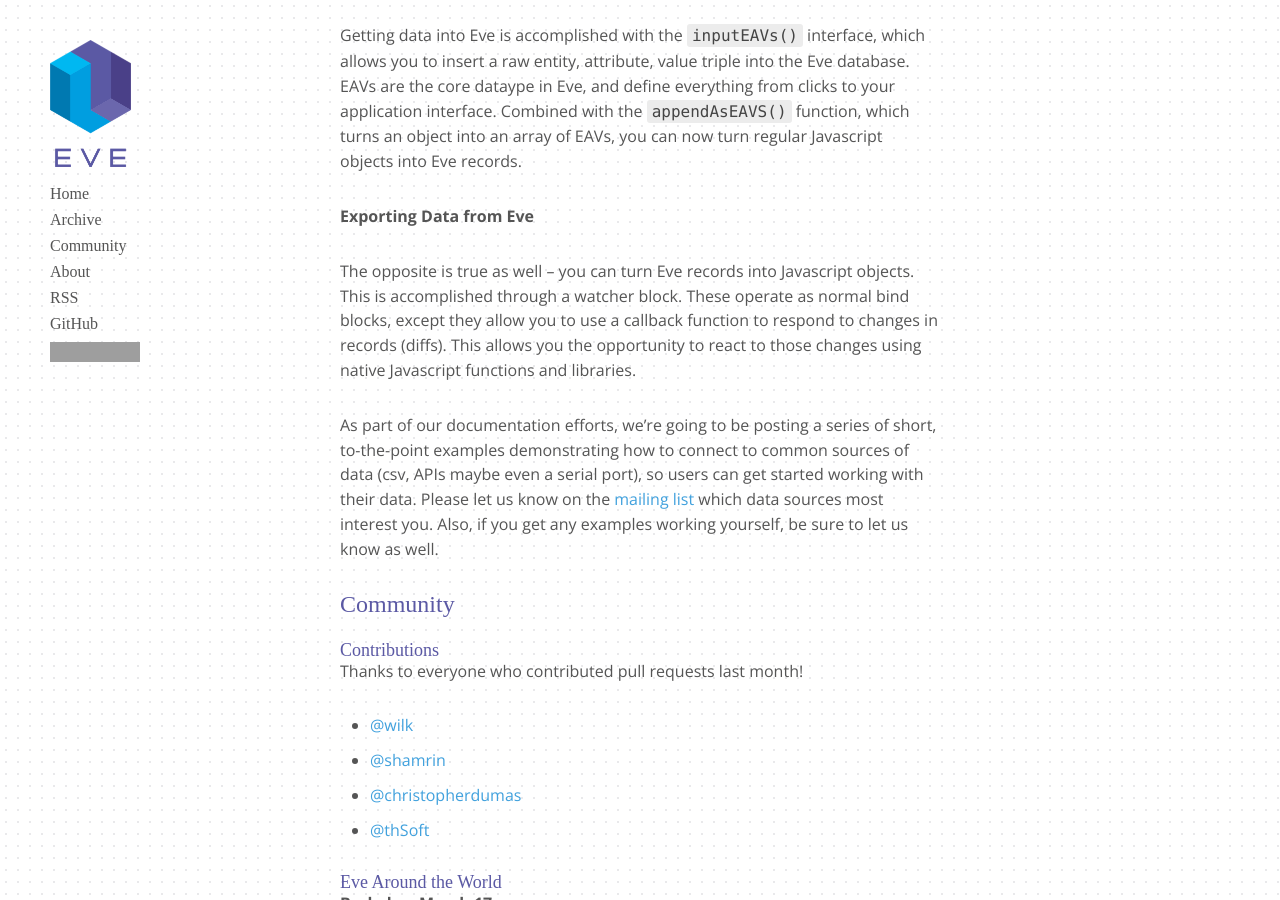
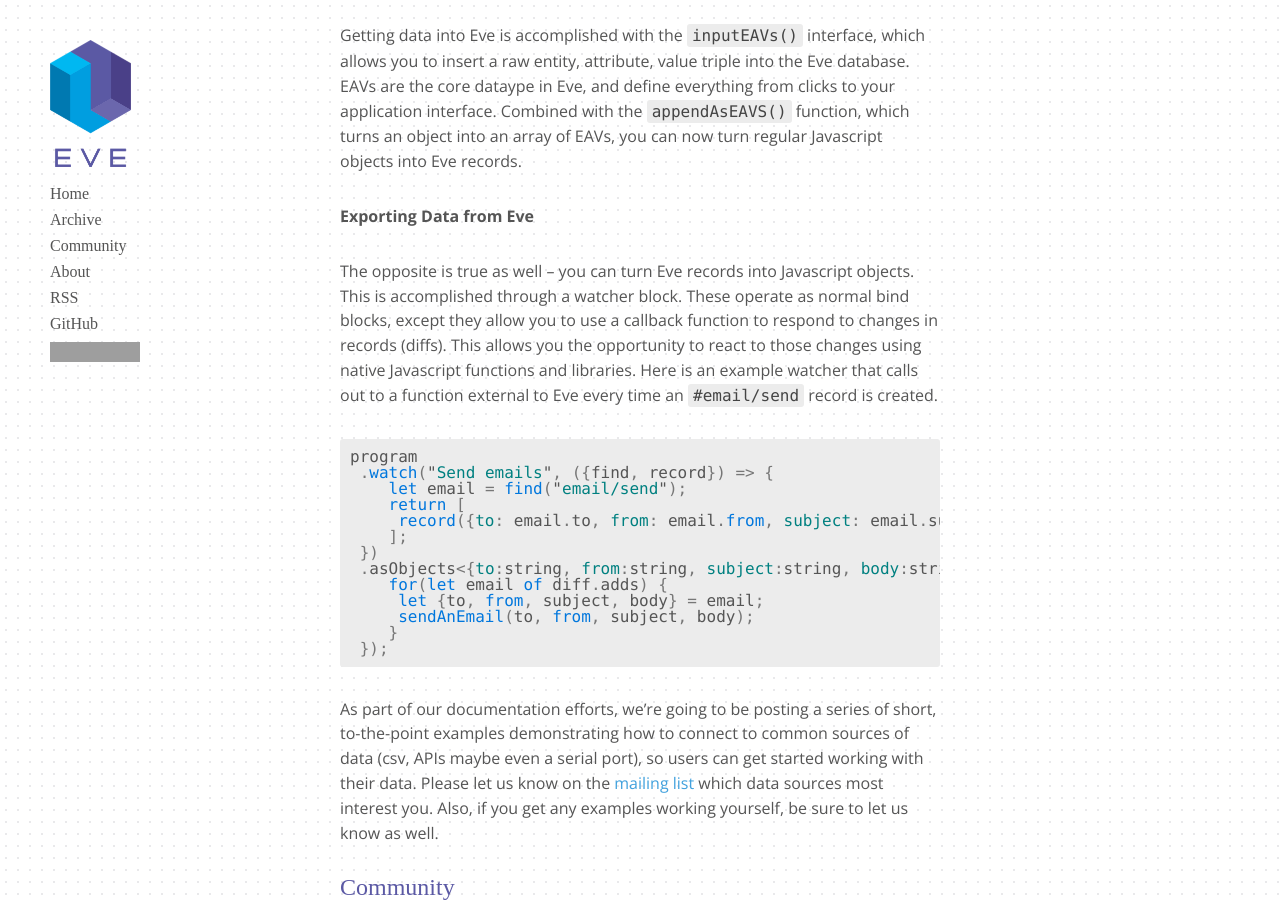
Before and after one commit to Kodowa/incidentalcomplexity, a Jekyll site: the page built from _posts/2017-04-06-march.md, in a window 1280 px wide and 900 px high, scrolled down 2352 px. Built offline with Jekyll 4.4.1, drawn with Linux system fonts in a browser that asks for light colours; some web fonts are replaced; some of the changed text lies outside the part shown; grey boxes are pictures that could not be loaded.

Commit message:
add colons

````diff
--- a/_posts/2017-04-06-march.md
+++ b/_posts/2017-04-06-march.md
@@ -62,7 +62,23 @@ Getting data into Eve is accomplished with the `inputEAVs()` interface, which al
 
 **Exporting Data from Eve**
 
-The opposite is true as well -- you can turn Eve records into Javascript objects. This is accomplished through a watcher block. These operate as normal bind blocks, except they allow you to use a callback function to respond to changes in records (diffs). This allows you the opportunity to react to those changes using native Javascript functions and libraries.
+The opposite is true as well -- you can turn Eve records into Javascript objects. This is accomplished through a watcher block. These operate as normal bind blocks, except they allow you to use a callback function to respond to changes in records (diffs). This allows you the opportunity to react to those changes using native Javascript functions and libraries. Here is an example watcher that calls out to a function external to Eve every time an `#email/send` record is created.
+
+```javascript
+program
+ .watch("Send emails", ({find, record}) => {
+    let email = find("email/send");
+    return [
+     record({to: email.to, from: email.from, subject: email.subject, body: email.body})
+    ];
+ })
+ .asObjects<{to:string, from:string, subject:string, body:string}>((diff) => {
+    for(let email of diff.adds) {
+     let {to, from, subject, body} = email;
+     sendAnEmail(to, from, subject, body);
+    }
+ });
+```
 
 As part of our documentation efforts, we're going to be posting a series of short, to-the-point examples demonstrating how to connect to common sources of data (csv, APIs maybe even a serial port), so users can get started working with their data. Please let us know on the [mailing list](https://groups.google.com/forum/#!topic/eve-talk/2TyfPDxcu08) which data sources most interest you. Also, if you get any examples working yourself, be sure to let us know as well.
 
````
Also changed, not shown: other parts of _posts/2017-04-06-march.md (+2 -2 lines).
